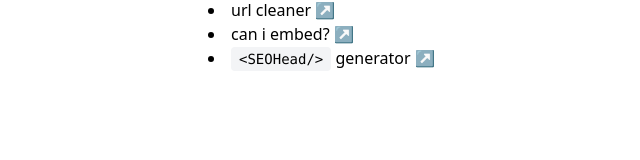
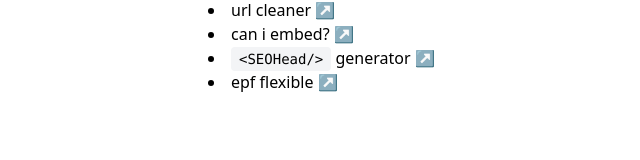
Before and after one commit to afrieirham/tools, a Next.js app: page / in a window 1280 px wide. Shown: the part 122-282 px from the top of the page, without its empty margins (136-776 px from the left). Built offline with nearby package versions, Linux system fonts and the light colour scheme.

Commit message:
add link on main page

```diff
--- a/src/pages/index.tsx
+++ b/src/pages/index.tsx
@@ -29,6 +29,9 @@ export default function Home() {
               generator ↗
             </Link>
           </li>
+          <li className="list-disc list-inside hover:underline">
+            <Link href="/epf-flexible">epf flexible ↗</Link>
+          </li>
         </ul>
       </div>
     </main>
```
